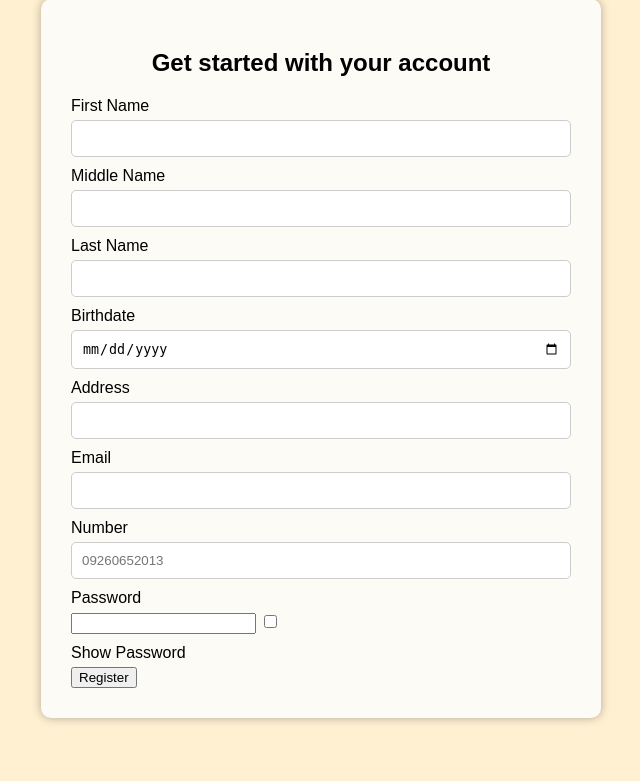
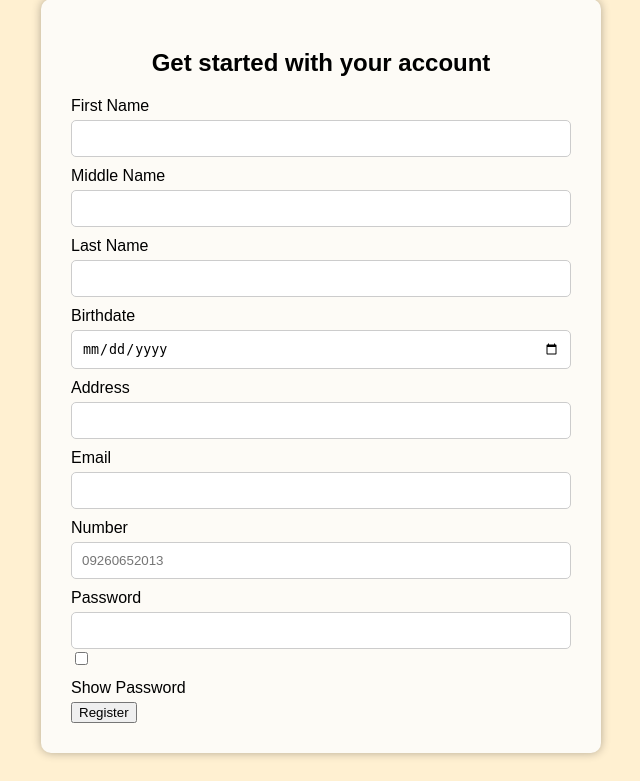
Before and after one commit to PrismaVL/AD-Task-1, a PHP site: page / in a window 1280 px wide. Shown: the part 29-810 px from the top of the page, without its empty margins (319-959 px from the left). Before the commit the page ends 751 px from the top, so only its background shows below. Run offline with PHP 8.4, Linux system fonts and the light colour scheme.

Commit message:
style (styles.css) added styling for the #mypassword input field

```diff
--- a/assets/css/styles.css
+++ b/assets/css/styles.css
@@ -24,7 +24,7 @@ label {
     margin-bottom: 5px;
 }
 
-input [type="tel"],[type="date"],[type="email"], .text {
+input [type="tel"],[type="date"],[type="email"], .text, #mypassword {
     width: 100%;
     padding: 10px;
     border: 1px solid #ccc;
```
